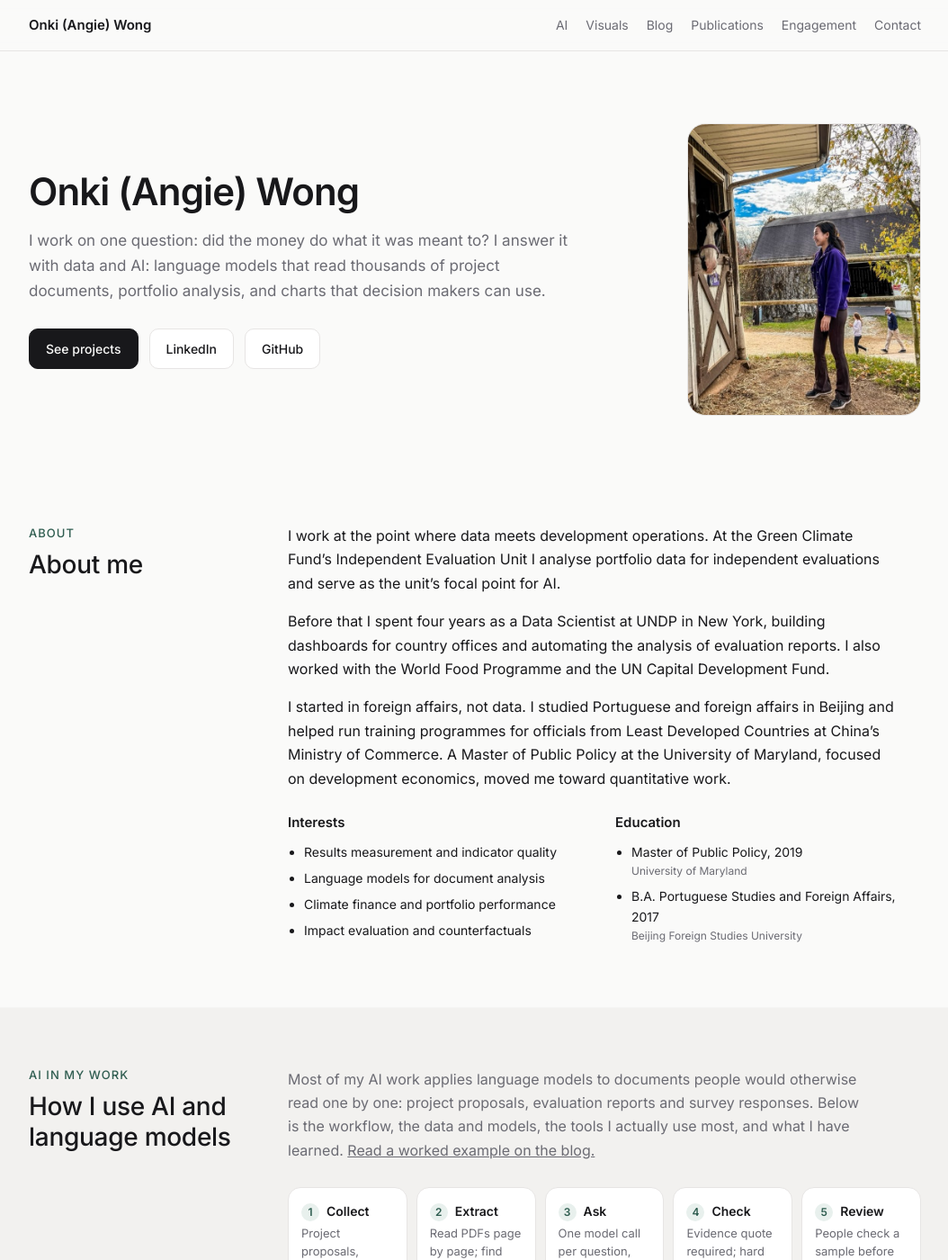
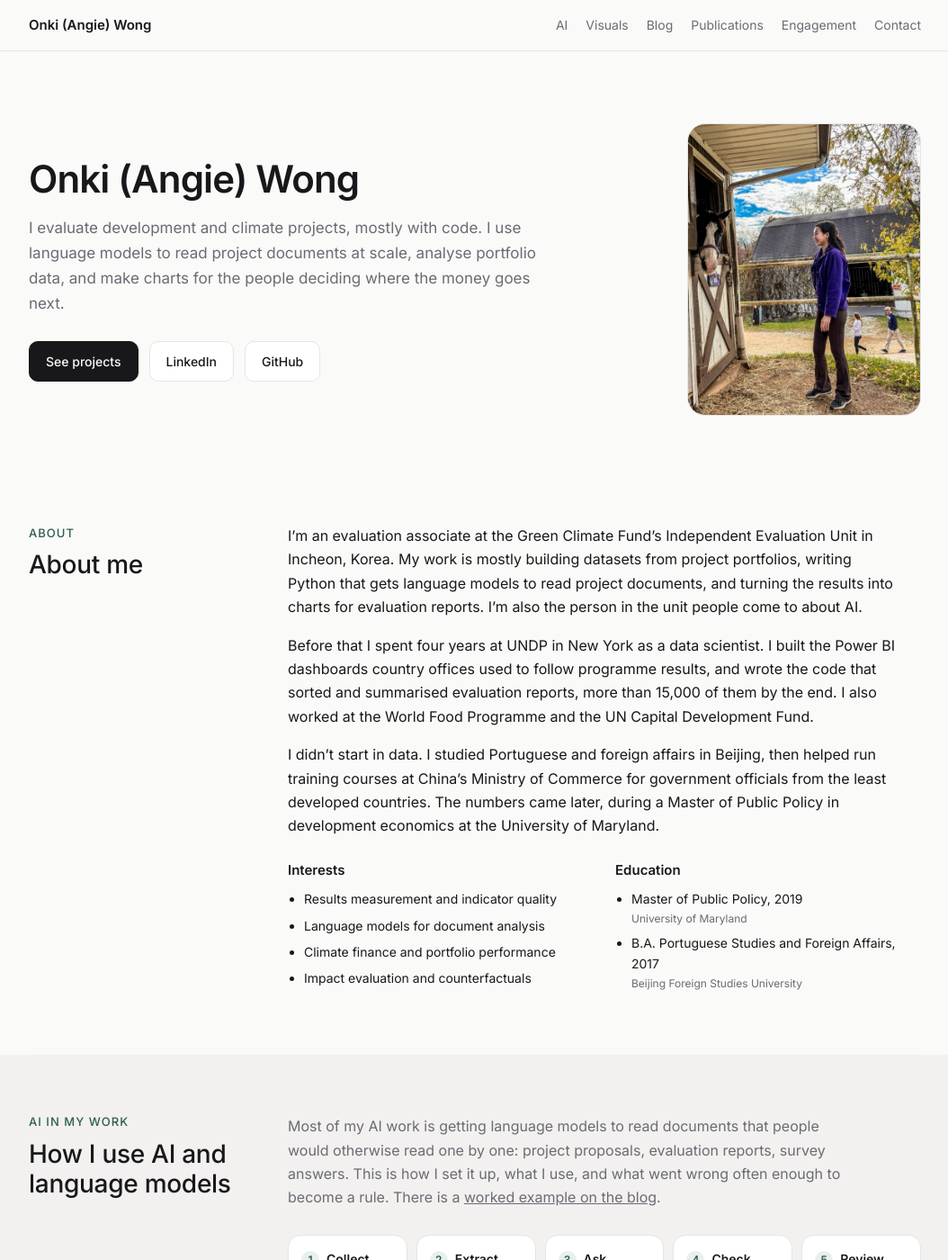
Before and after one commit to owangie/owangie.github.io, a Jekyll site: the page built from _pages/about.md, in a window 1280 px wide and 1400 px high. Shown: the whole window at 90% size, without its empty margins (112-1166 px from the left). Built offline with Jekyll 4.4.1, drawn with Linux system fonts in a browser that asks for light colours; some of the changed text lies outside the part shown.

Commit message:
Add OECD official statistics post; humanise About, hero and section intros

```diff
--- a/_layouts/home.html
+++ b/_layouts/home.html
@@ -189,7 +189,7 @@
   <header class="hero reveal">
     <div class="hero-text">
     <h1>{{ site.author.name }}</h1>
-    <p>I work on one question: did the money do what it was meant to? I answer it with data and AI: language models that read thousands of project documents, portfolio analysis, and charts that decision makers can use.</p>
+    <p>I evaluate development and climate projects, mostly with code. I use language models to read project documents at scale, analyse portfolio data, and make charts for the people deciding where the money goes next.</p>
     <div class="btns">
       <a class="btn primary" href="#projects">See projects</a>
       <a class="btn" href="https://www.linkedin.com/in/{{ site.author.linkedin }}/">LinkedIn</a>
@@ -227,7 +227,7 @@
     <h2 class="reveal">How I use AI and language models</h2>
     </div>
     <div class="sbody">
-    <p class="intro reveal">Most of my AI work applies language models to documents people would otherwise read one by one: project proposals, evaluation reports and survey responses. Below is the workflow, the data and models, the tools I actually use most, and what I have learned. <a href="{{ site.baseurl }}/writing/llm-screening-private-sector/">Read a worked example on the blog.</a></p>
+    <p class="intro reveal">Most of my AI work is getting language models to read documents that people would otherwise read one by one: project proposals, evaluation reports, survey answers. This is how I set it up, what I use, and what went wrong often enough to become a rule. There is a <a href="{{ site.baseurl }}/writing/llm-screening-private-sector/">worked example on the blog</a>.</p>
     <ol class="flow reveal">
       {% for s in site.data.ai.pipeline %}<li><b>{{ s.step }}</b><span>{{ s.text }}</span></li>{% endfor %}
     </ol>
@@ -285,7 +285,7 @@
     <h2 class="reveal">Questions, answered with charts</h2>
     </div>
     <div class="sbody">
-    <p class="intro reveal">Each chart starts from a question a decision maker would ask. I designed and built them in Flourish; hover or tap for details.</p>
+    <p class="intro reveal">Each chart starts from a question someone deciding on funding would ask. I designed and built them in Flourish. Hover or tap for the numbers.</p>
     <div class="vizgrid">
     {% for v in site.data.visuals %}
     <figure class="viz reveal{% if v.size == 'half' %} half{% endif %}">
--- a/_pages/about.md
+++ b/_pages/about.md
@@ -7,8 +7,8 @@ redirect_from:
   - /about.html
 ---
 
-I work at the point where data meets development operations. At the Green Climate Fund's Independent Evaluation Unit I analyse portfolio data for independent evaluations and serve as the unit's focal point for AI.
+I'm an evaluation associate at the Green Climate Fund's Independent Evaluation Unit in Incheon, Korea. My work is mostly building datasets from project portfolios, writing Python that gets language models to read project documents, and turning the results into charts for evaluation reports. I'm also the person in the unit people come to about AI.
 
-Before that I spent four years as a Data Scientist at UNDP in New York, building dashboards for country offices and automating the analysis of evaluation reports. I also worked with the World Food Programme and the UN Capital Development Fund.
+Before that I spent four years at UNDP in New York as a data scientist. I built the Power BI dashboards country offices used to follow programme results, and wrote the code that sorted and summarised evaluation reports, more than 15,000 of them by the end. I also worked at the World Food Programme and the UN Capital Development Fund.
 
-I started in foreign affairs, not data. I studied Portuguese and foreign affairs in Beijing and helped run training programmes for officials from Least Developed Countries at China's Ministry of Commerce. A Master of Public Policy at the University of Maryland, focused on development economics, moved me toward quantitative work.
+I didn't start in data. I studied Portuguese and foreign affairs in Beijing, then helped run training courses at China's Ministry of Commerce for government officials from the least developed countries. The numbers came later, during a Master of Public Policy in development economics at the University of Maryland.
```
Also changed, not shown: _posts/2026-09-27-oecd-official-statistics-ai.md (added, +73 -0 lines), _posts/2026-09-28-llm-screening-private-sector.md (+3 -4 lines), images/oecd-2025-hitl-slide.jpg (added).
